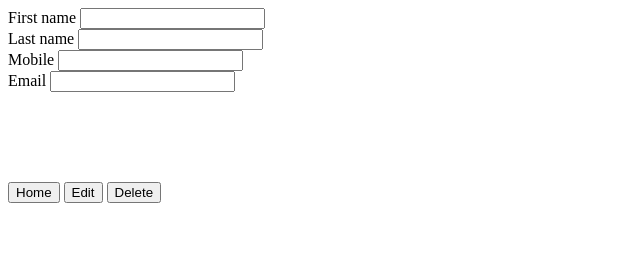
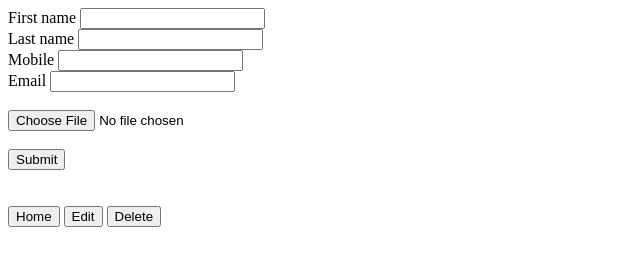
Before and after one commit to Andisiwe-tech/FNB-App-Academy, a plain HTML site: page ContactBook/edit-contact.html in a window 1280 px wide. Both pictures are taken after a click on the button "Edit". Shown: the whole page, without its empty margins (0-640 px from the left). Drawn offline with Linux system fonts and the light colour scheme; no server answers.

Commit message:
show the hiiden input into our contact form

```diff
--- a/ContactBook/edit-contact.html
+++ b/ContactBook/edit-contact.html
@@ -77,6 +77,9 @@
         document.getElementById("lastname").readOnly = false;
         document.getElementById("mobile").readOnly = false;
         document.getElementById("email").readOnly = false;
+        // Show the hidden input and label
+        document.getElementById("avatar").hidden = false;
+        document.getElementById("submitForm").hidden = false;
     }
 </script>
 </body>
```
